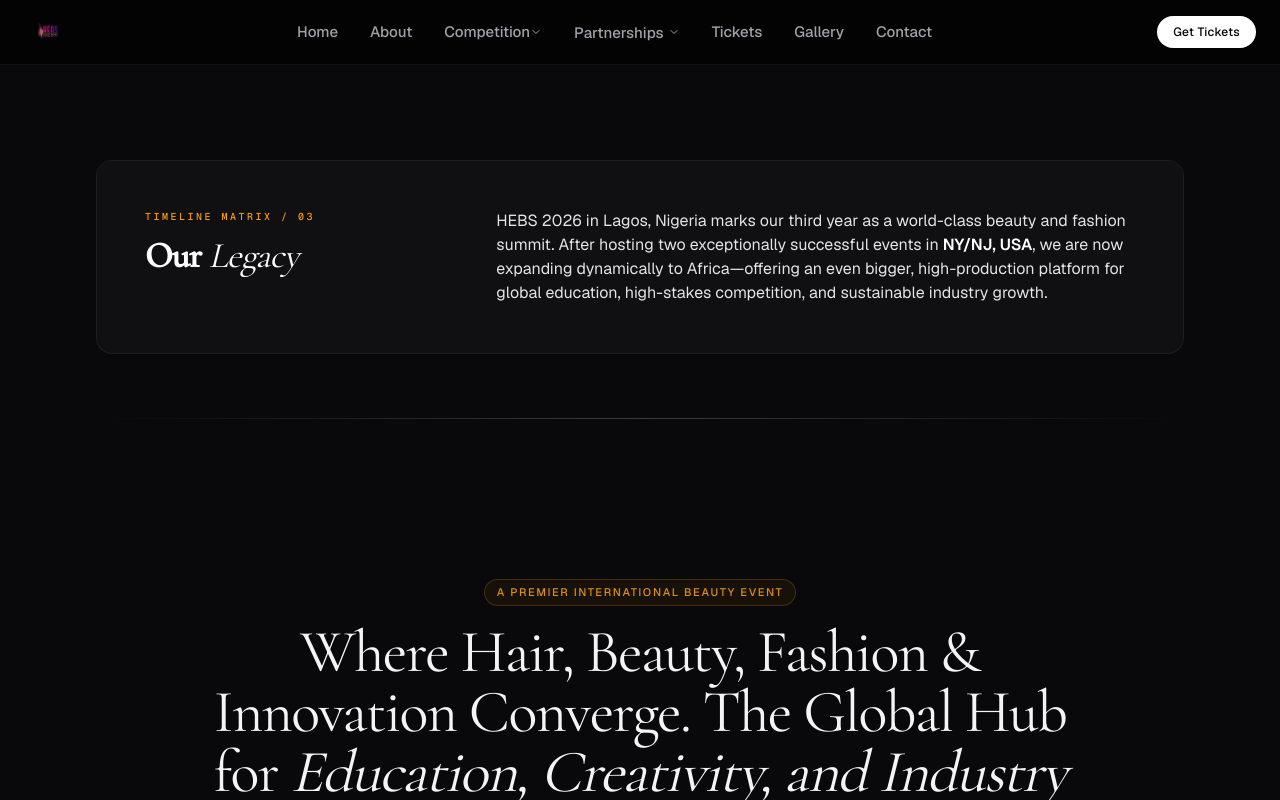
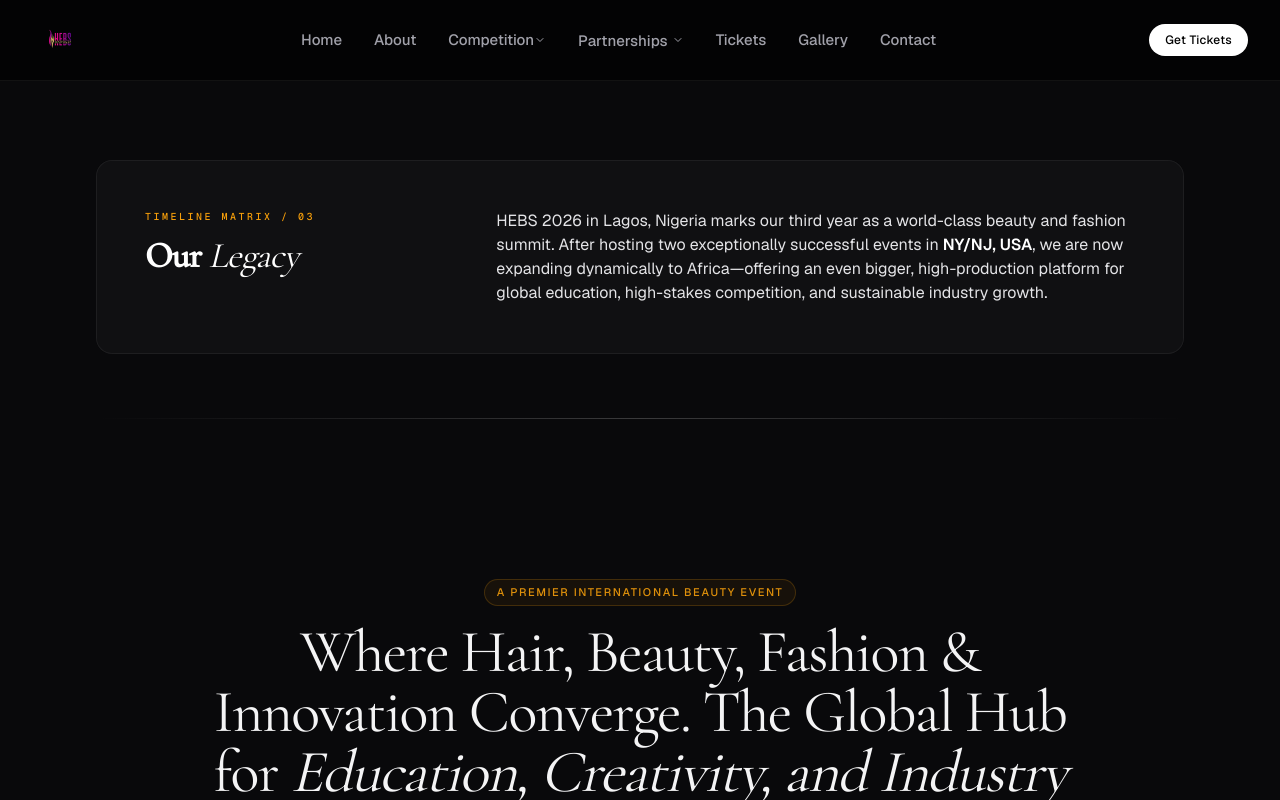
Before and after one commit to alexis800-glitch/hebs-lagos-2026, a Next.js app: page /about in a window 1280 px wide. Shown: the top 800 px of the page. Built offline with nearby package versions, Linux system fonts and the light colour scheme.

Commit message:
auto: navbar h-20 layout refactor — fluid padding, larger logo, fix downstream offsets

```diff
--- a/app/competitions/page.tsx
+++ b/app/competitions/page.tsx
@@ -319,7 +319,7 @@ export default function CompetitionsPage() {
         </div>
 
         {/* ── Tab Navigation ───────────────────────────────────────────────── */}
-        <div className="sticky top-16 z-40 bg-zinc-950/90 backdrop-blur-md">
+        <div className="sticky top-20 z-40 bg-zinc-950/90 backdrop-blur-md">
           <div className="w-full flex items-center justify-start md:justify-center overflow-x-auto scrollbar-none whitespace-nowrap gap-2 md:gap-6 border-b border-white/[0.06] pb-px px-4 md:px-0">
             {TABS.map((tab) => (
               <button
--- a/app/globals.css
+++ b/app/globals.css
@@ -17,8 +17,8 @@
 
 html {
   scroll-behavior: smooth;
-  /* offset anchor targets below the fixed 64px navbar */
-  scroll-padding-top: 72px;
+  /* offset anchor targets below the fixed 80px navbar */
+  scroll-padding-top: 88px;
 }
 
 body {
--- a/components/Hero.tsx
+++ b/components/Hero.tsx
@@ -59,7 +59,7 @@ export default function Hero() {
       <div className="absolute top-1/3 left-1/2 -translate-x-1/2 w-[300px] h-[300px] bg-zinc-800/10 blur-[80px] rounded-full pointer-events-none select-none z-[2]" />
 
       {/* ── Layer 2: Line work ── */}
-      <div className="absolute top-[72px] left-0 right-0 w-full h-[1px] bg-gradient-to-r from-transparent via-zinc-800 to-transparent pointer-events-none z-[2]" />
+      <div className="absolute top-[80px] left-0 right-0 w-full h-[1px] bg-gradient-to-r from-transparent via-zinc-800 to-transparent pointer-events-none z-[2]" />
       <div className="absolute bottom-0 left-0 right-0 w-full h-[1px] bg-gradient-to-r from-transparent via-zinc-800 to-transparent pointer-events-none z-[2]" />
 
       <div className="relative z-10 w-full pointer-events-auto flex flex-col items-center gap-7 max-w-5xl mx-auto pt-24 md:pt-28">
--- a/components/Navbar.tsx
+++ b/components/Navbar.tsx
@@ -37,10 +37,10 @@ export default function Navbar() {
       {/* Fixed nav bar — sits above the mobile overlay */}
       <div className="fixed top-0 left-0 right-0 z-50 w-full bg-black/60 backdrop-blur-md border-b border-white/[0.06]">
         <motion.nav
-          initial={mounted ? { y: -64, opacity: 0 } : false}
+          initial={mounted ? { y: -80, opacity: 0 } : false}
           animate={{ y: 0, opacity: 1 }}
           transition={{ duration: 0.6, ease: EASE }}
-          className="relative z-[100] w-full max-w-7xl mx-auto px-4 sm:px-6 h-16 flex items-center justify-between"
+          className="relative z-[100] w-full max-w-7xl mx-auto px-4 md:px-8 h-20 flex items-center justify-between"
         >
           {/* Logo */}
           <Link
@@ -53,7 +53,7 @@ export default function Navbar() {
               alt="HEBS Lagos 2026 Logo"
               width={200}
               height={200}
-              className="h-10 sm:h-12 w-auto object-contain flex-shrink-0"
+              className="h-10 sm:h-12 md:h-14 w-auto object-contain flex-shrink-0 block"
               priority
             />
           </Link>
```
